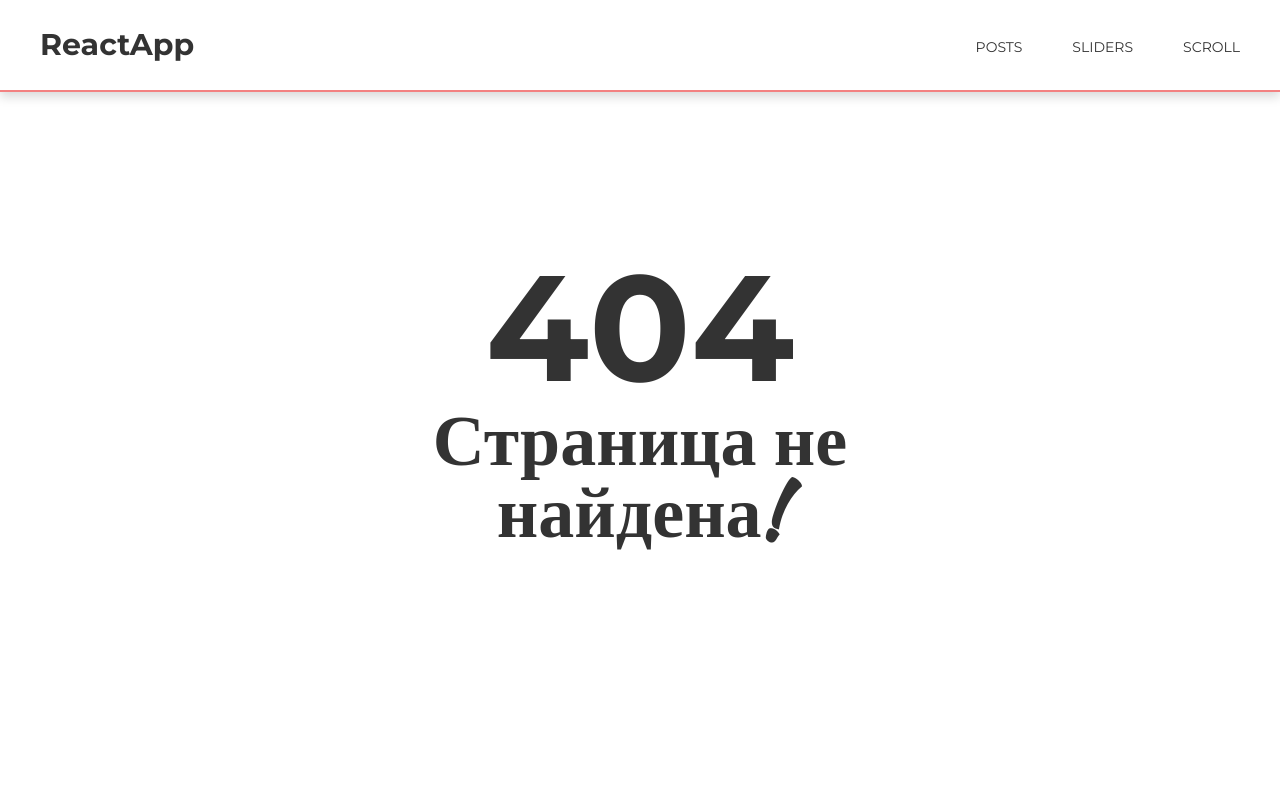
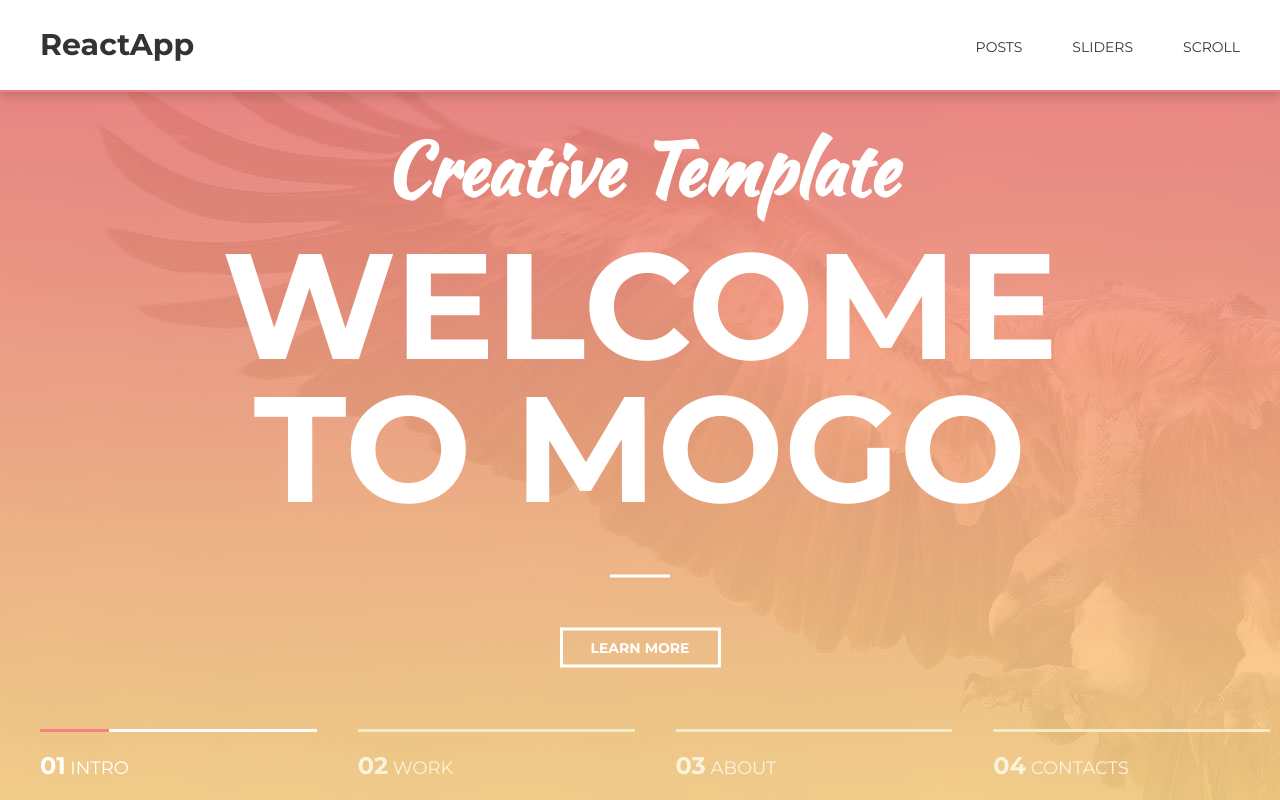
Before and after one commit to LightScrool/react-app, a React (Create React App) app: page /sliders in a window 1280 px wide. Before the commit this address had no page. Built offline with nearby package versions, Linux system fonts and the light colour scheme.

Commit message:
SlidersPage is ready

```diff
--- /dev/null
+++ b/src/components/MySlider/components/MySliderDot.tsx
@@ -0,0 +1,39 @@
+import {FC} from 'react';
+import '../styles/MySliderDot.scss';
+import {IMySliderDataItem} from '../../../types'
+
+interface MySliderDotProps {
+    data: IMySliderDataItem,
+    index: number,
+    activeSlide: number,
+    setActiveSlide: (activeSlide: number) => void,
+    ANIMATION_DURATION: number
+}
+
+const MySliderDot: FC<MySliderDotProps> =
+    ({
+         data,
+         index,
+         activeSlide,
+         setActiveSlide,
+         ANIMATION_DURATION
+    }) => {
+
+        const animationStyle: { [key: string]: string } = {transition: `all ${ANIMATION_DURATION}ms`};
+
+        return (
+            <li
+                onClick={() => setActiveSlide(index)}
+                className={index === activeSlide ? 'MySliderDot _active' : 'MySliderDot'}
+                style={animationStyle}
+            >
+                <div
+                    className="MySliderDot__line"
+                    style={animationStyle}
+                />
+                {`0${index + 1}`}<span className="MySliderDot__name"> {data.name}</span>
+            </li>
+        );
+    };
+
+export default MySliderDot;
--- /dev/null
+++ b/src/components/MySlider/components/MySliderDots.tsx
@@ -0,0 +1,38 @@
+import {FC} from 'react';
+import '../styles/MySliderDots.scss'
+import MySliderDot from "./MySliderDot";
+import {IMySliderDataItem} from "../../../types";
+
+interface MySliderDotsProps {
+    data: IMySliderDataItem[],
+    activeSlide: number,
+    setActiveSlide: (activeSlide: number) => void,
+    ANIMATION_DURATION: number
+}
+
+const MySliderDots: FC<MySliderDotsProps> =
+    ({
+         data,
+         activeSlide,
+         setActiveSlide,
+         ANIMATION_DURATION
+    }) => {
+        return (
+            <ul className="MySliderDots">
+                {data.map((item, index) => {
+                    return (
+                        <MySliderDot
+                            key={index}
+                            index={index}
+                            data={item}
+                            activeSlide={activeSlide}
+                            setActiveSlide={setActiveSlide}
+                            ANIMATION_DURATION={ANIMATION_DURATION}
+                        />
+                    )
+                })}
+            </ul>
+        );
+    };
+
+export default MySliderDots;
--- /dev/null
+++ b/src/components/MySlider/components/MySliderSlide.tsx
@@ -0,0 +1,50 @@
+import {FC, useRef} from 'react';
+import '../styles/MySliderSlide.scss'
+import {Transition} from "react-transition-group";
+import {IMySliderDataItem} from '../../../types'
+
+interface MySliderSlideProps {
+    data: IMySliderDataItem,
+    index: number,
+    activeSlide: number,
+    ANIMATION_DURATION: number
+}
+
+const MySliderSlide: FC<MySliderSlideProps> =
+    ({
+         data,
+         index,
+         activeSlide,
+         ANIMATION_DURATION
+     }) => {
+        const nodeRef = useRef<HTMLDivElement>(null);
+
+        return (
+            <Transition
+                nodeRef={nodeRef}
+                in={index === activeSlide}
+                timeout={{
+                    enter: 0,
+                    exit: ANIMATION_DURATION
+                }}
+                mountOnEnter
+                unmountOnExit
+            >
+                {state => {
+                    return (
+                        <div
+                            ref={nodeRef}
+                            className={`MySliderSlide ${state}`}
+                            style={{transition: `all ${ANIMATION_DURATION}ms`}}
+                        >
+                            <h2 className="MySliderSlide__subtitle">{data.subtitle}</h2>
+                            <h1 className="MySliderSlide__title">{data.title}</h1>
+                            <button className="MySliderSlide__button">{data.buttonText}</button>
+                        </div>
+                    )
+                }}
+            </Transition>
+        );
+    };
+
+export default MySliderSlide;
--- /dev/null
+++ b/src/components/MySlider/index.tsx
@@ -0,0 +1,38 @@
+import {FC} from 'react';
+import './styles/MySlider.scss'
+import MySliderSlide from "./components/MySliderSlide";
+import {IMySliderDataItem} from '../../types'
+import MySliderDots from "./components/MySliderDots";
+
+interface MySliderProps {
+    data: IMySliderDataItem[],
+    activeSlide: number,
+    ANIMATION_DURATION: number
+}
+
+const MySlider: FC<MySliderProps> =
+    ({
+         data,
+         activeSlide,
+         ANIMATION_DURATION
+     }) => {
+
+        return (
+            <div className="MySlider">
+                {data.map((item, index) => {
+                    return (
+                        <MySliderSlide
+                            key={index}
+                            index={index}
+                            data={item}
+                            activeSlide={activeSlide}
+                            ANIMATION_DURATION={ANIMATION_DURATION}
+                        />
+                    )
+                })}
+            </div>
+        );
+    };
+
+export default MySlider;
+export {MySliderDots};
--- /dev/null
+++ b/src/components/MySlider/styles/MySlider.scss
@@ -0,0 +1,4 @@
+.MySlider{
+    width: 100%;
+    height: 100%;
+}
--- /dev/null
+++ b/src/components/MySlider/styles/MySliderDot.scss
@@ -0,0 +1,37 @@
+.MySliderDot{
+    width: 22.5%;
+    padding: 22px 0;
+    border-top: 3px solid #f6eac5;
+
+    text-transform: uppercase;
+    font-family: "Montserrat", serif;
+    font-size: 24px;
+    font-weight: 700;
+    color: #fbf3dc;
+
+    cursor: pointer;
+    &__name{
+        font-size: 18px;
+        font-weight: 400;
+    }
+
+    &__line{
+        position: absolute;
+        top: 0;
+        width: 5.6%;
+        height: 3px;
+
+        display: block;
+        content: "";
+        background-color: transparent;
+    }
+
+    &._active{
+        color: #fff;
+        border-color: #fff;
+
+        & .MySliderDot__line{
+            background-color: #f38181;
+        }
+    }
+}
--- /dev/null
+++ b/src/components/MySlider/styles/MySliderDots.scss
@@ -0,0 +1,10 @@
+.MySliderDots{
+    display: flex;
+    justify-content: space-between;
+    width: 100%;
+
+    position: absolute;
+    bottom: 0;
+
+    list-style-type: none;
+}
--- /dev/null
+++ b/src/components/MySlider/styles/MySliderSlide.scss
@@ -0,0 +1,65 @@
+.MySliderSlide {
+    position: absolute;
+    left: 50%;
+    top: 50%;
+    opacity: 1;
+
+    color: #fff;
+    text-align: center;
+
+    &__subtitle{
+        font-family: 'Kaushan Script', cursive;
+        font-size: 72px;
+        margin-bottom: 30px;
+    }
+    &__title{
+        font-family: 'Montserrat', sans-serif;
+        font-weight: 700;
+        font-size: 150px;
+        text-transform: uppercase;
+        line-height: 0.95;
+        position: relative;
+
+        &:after{
+            content: '';
+            display: block;
+            width: 60px;
+            height: 3px;
+            background-color: #fff;
+            margin: 55px auto 50px auto;
+        }
+    }
+    &__button{
+        padding: 8px 28px;
+
+        background-color: transparent;
+        border: 3px solid #fff;
+
+        color: #fff;
+        font-family: 'Montserrat', sans-serif;
+        font-weight: 700;
+        font-size: 14px;
+        text-transform: uppercase;
+
+        transition: color,background-color 0.2s linear;
+
+        &:hover{
+            background-color: #fff;
+            color: #000;
+        }
+    }
+
+    // react-transition-group Transition styles
+    &.entering{
+        opacity: 0;
+        transform: translate(-50%, -50%) scale(0);
+    }
+    &.entered{
+        opacity: 1;
+        transform: translate(-50%, -50%) scale(1);
+    }
+    &.exiting{
+        opacity: 0;
+        transform: translate(-50%, -50%) scale(0);
+    }
+}
--- /dev/null
+++ b/src/pages/SlidersPage/index.tsx
@@ -0,0 +1,30 @@
+import React, {useState} from 'react';
+import './style.scss';
+import {MySliderData} from "../../store/noReduxData";
+import Container from "../../components/UI/Container";
+import MySlider, {MySliderDots} from "../../components/MySlider";
+
+const SlidersPage = () => {
+    const [activeSlide, setActiveSlide] = useState<number>(0); // Index of active slide
+    const ANIMATION_DURATION: number = 600;
+
+    return (
+        <div className="SlidersPage">
+            <Container>
+                <MySlider
+                    data={MySliderData}
+                    activeSlide={activeSlide}
+                    ANIMATION_DURATION={ANIMATION_DURATION}
+                />
+                <MySliderDots
+                    data={MySliderData}
+                    activeSlide={activeSlide}
+                    setActiveSlide={setActiveSlide}
+                    ANIMATION_DURATION={ANIMATION_DURATION}
+                />
+            </Container>
+        </div>
+    );
+};
+
+export default SlidersPage;
--- /dev/null
+++ b/src/pages/SlidersPage/style.scss
@@ -0,0 +1,4 @@
+.SlidersPage{
+    height: 100vh;
+    background: url("../../assets/images/SlidersPage-background.jpg"), center, no-repeat;
+}
--- a/src/routes.tsx
+++ b/src/routes.tsx
@@ -1,19 +1,17 @@
 import {IRoute} from "./types";
 import PageNotFound from "./pages/PageNotFound";
 import MainPage from "./pages/MainPage";
+import SlidersPage from "./pages/SlidersPage";
 // import PostsPage from "./Pages/PostsPage/PostsPage";
 // import SinglePostPage from "./Pages/SinglePostPage/SinglePostPage";
-// import SlidersPage from "./Pages/SlidersPage/SlidersPage.tsx";
-// import TestPage from "./Pages/TestPage/TestPage";
 // import ScrollPage from "./Pages/ScrollPage/ScrollPage.tsx";
 
 const ROUTES: IRoute[] = [
     {path: "*", element: <PageNotFound/>},
     {path: "/", element: <MainPage/>},
+    {path: "/sliders", element: <SlidersPage/>},
     // {path: "/posts", element: <PostsPage/>},
-    // {path: "/test", element: <TestPage/>},
     // {path: "/posts/:id", element: <SinglePostPage/>},
-    // {path: "/sliders", element: <SlidersPage/>},
     // {path: "/scroll", element: <ScrollPage/>},
 ];
 
```
